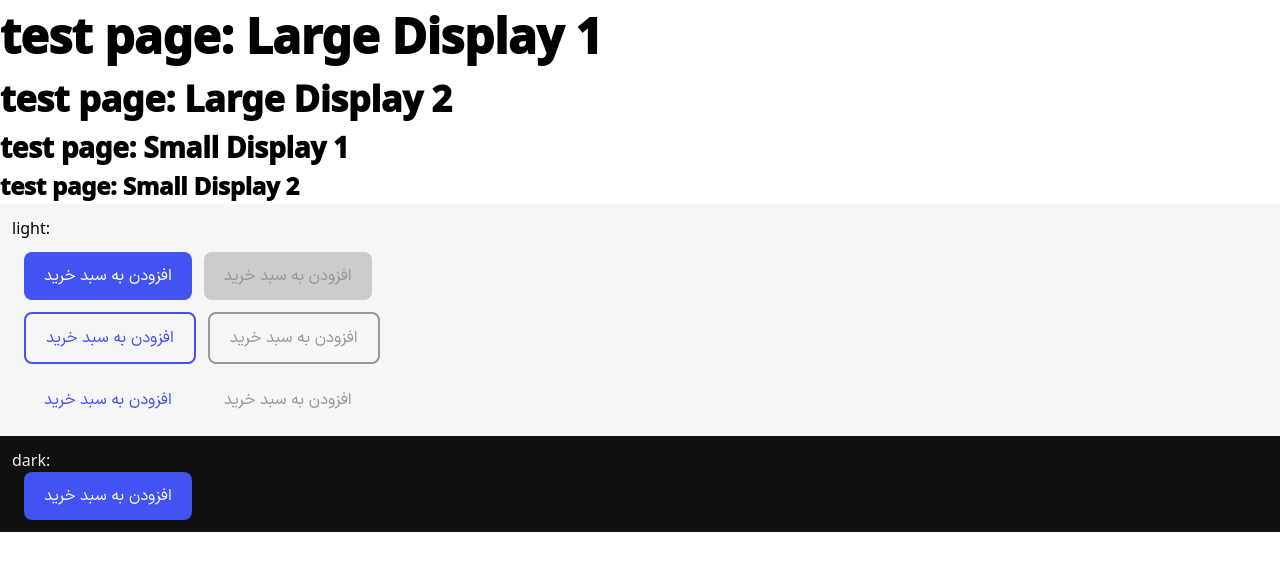
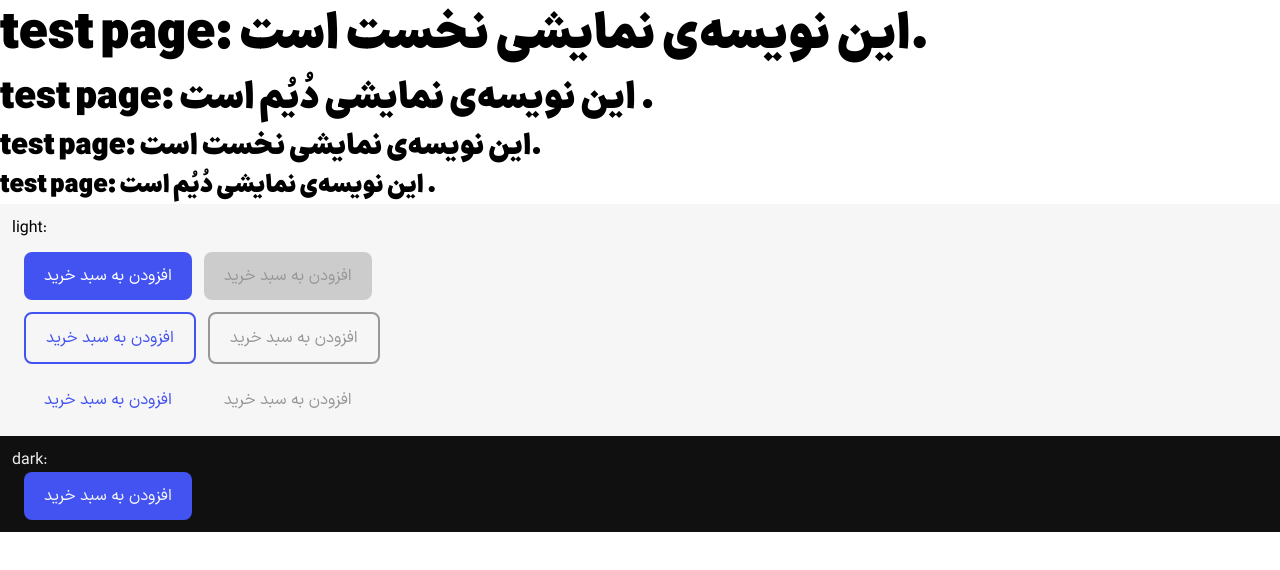
Before and after one commit to hani-jahan/Nuxtjs-tailwind, a Nuxt app: page / in a window 1280 px wide. Shown: the top 570 px of the page. Built offline with nearby package versions, Linux system fonts and the light colour scheme.

Commit message:
added font

```diff
--- a/app.vue
+++ b/app.vue
@@ -1,22 +1,32 @@
 <template>
-  <div class="text-lg-display-1">test page: Large Display 1</div>
-  <div class="text-lg-display-2">test page: Large Display 2</div>
-  <div class="text-sm-display-1">test page: Small Display 1</div>
-  <div class="text-sm-display-2">test page: Small Display 2</div>
-  <div class="space-x-3 space-y-3 p-3 bg-surface-bright dark:bg-dark-surface-bright">
+  <div class="font-iranSans">
+    <div class="text-lg-display-1">test page: این نویسه‌ی نمایشی نخست است.</div>
+    <div class="text-lg-display-2">
+      test page: این نویسه‌ی نمایشی دُیُم است .
+    </div>
+    <div class="text-sm-display-1">test page: این نویسه‌ی نمایشی نخست است.</div>
+    <div class="text-sm-display-2">
+      test page: این نویسه‌ی نمایشی دُیُم است .
+    </div>
+    <div
+      class="space-x-3 space-y-3 p-3 bg-surface-bright dark:bg-dark-surface-bright"
+    >
       <h1>light:</h1>
       <ButtonMain text="افزودن به سبد خرید" />
       <ButtonMain disabled text="افزودن به سبد خرید" />
-    <br>
+      <br />
       <ButtonOutline text="افزودن به سبد خرید" />
       <ButtonOutline disabled text="افزودن به سبد خرید" />
-    <br>
+      <br />
       <ButtonText text="افزودن به سبد خرید" />
       <ButtonText disabled text="افزودن به سبد خرید" />
     </div>
 
-  <div class="dark space-x-3 p-3 bg-surface-bright dark:bg-dark-surface-bright">
+    <div
+      class="dark space-x-3 p-3 bg-surface-bright dark:bg-dark-surface-bright"
+    >
       <h1 class="text-dark-onSurfCont-high">dark:</h1>
       <ButtonMain text="افزودن به سبد خرید" />
     </div>
+  </div>
 </template>
--- a/components/button/main.vue
+++ b/components/button/main.vue
@@ -1,6 +1,6 @@
 <template>
   <button
-    class="py-3 px-5 text-center rounded-lg leading-6 text-base font-iranSans font-normal
+    class="py-3 px-5 text-center rounded-lg leading-6 text-base font-normal
     bg-primary-main text-onPrimary-main
     hover:bg-primary-main-hover hover:text-onPrimary-main-hover
     active:bg-primary-main-active active:text-onPrimary-main-active
--- a/components/button/outline.vue
+++ b/components/button/outline.vue
@@ -1,6 +1,6 @@
 <template>
   <button
-    class="py-3 px-5 text-center rounded-lg leading-6 text-base font-iranSans font-normal border-2
+    class="py-3 px-5 text-center rounded-lg leading-6 text-base font-normal border-2
 
     bg-transparent text-onPrimary-var border-onPrimary-var
 
--- a/components/button/text.vue
+++ b/components/button/text.vue
@@ -1,6 +1,6 @@
 <template>
   <button
-    class="py-3 px-5 text-center rounded-lg leading-6 text-base font-iranSans font-normal
+    class="py-3 px-5 text-center rounded-lg leading-6 text-base font-normal
     bg-transparent text-onPrimary-var
     hover:bg-primary-var-hover hover:text-onPrimary-var-hover
     active:bg-primary-var-active active:text-onPrimary-var-active
--- a/tailwind.config.js
+++ b/tailwind.config.js
@@ -248,7 +248,7 @@ export default {
         '3rem',
         {
           lineHeight: '150%',
-          letterSpacing: '-0.01em',
+          // letterSpacing: '-0.01em',
           fontWeight: '950',
         },
       ],
@@ -256,7 +256,7 @@ export default {
         '2.25rem',
         {
           lineHeight: '150%',
-          letterSpacing: '-0.01em',
+          // letterSpacing: '-0.01em',
           fontWeight: '950',
         },
       ],
@@ -264,7 +264,7 @@ export default {
         '1.75rem',
         {
           lineHeight: '150%',
-          letterSpacing: '-0.01em',
+          // letterSpacing: '-0.01em',
           fontWeight: '950',
         },
       ],
@@ -272,7 +272,7 @@ export default {
         '1.5rem',
         {
           lineHeight: '150%',
-          letterSpacing: '-0.01em',
+          // letterSpacing: '-0.01em',
           fontWeight: '950',
         },
       ],
```
Lines whose indentation alone changed are shown as unchanged.
